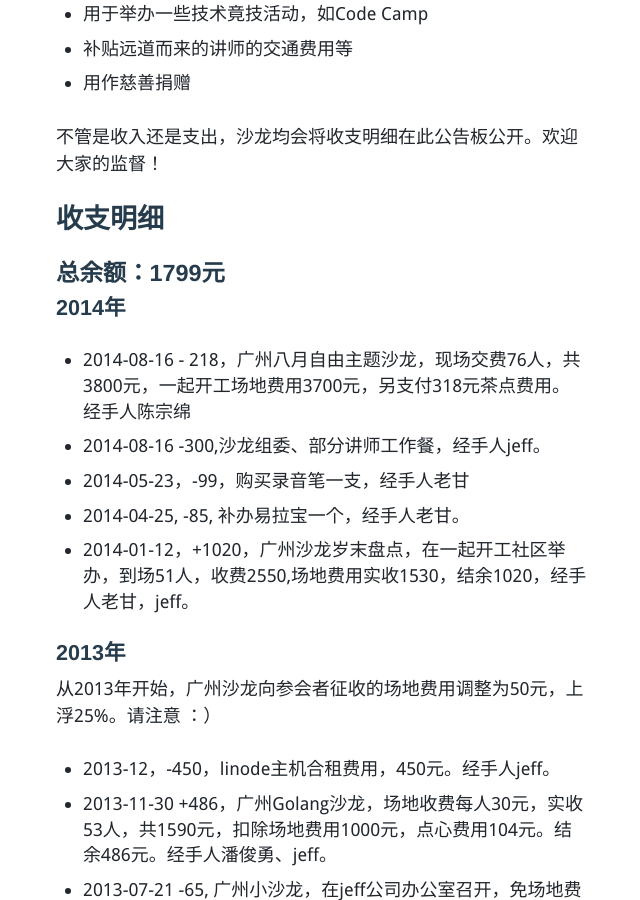
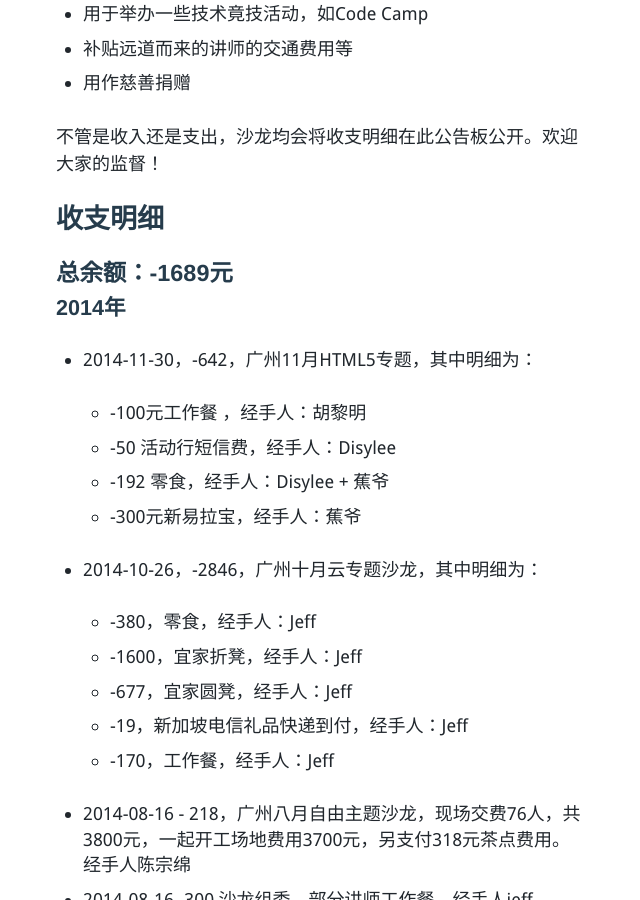
Before and after one commit to techparty-org/techparty-org.github.io, a Jekyll site: the page built from _posts/2008-01-01-finance.markdown, in a window 1280 px wide and 900 px high, scrolled down 771 px. Shown: the whole window, without its empty margins (318-958 px from the left). Built offline with Jekyll 4.4.1, drawn with Linux system fonts in a browser that asks for light colours; nearby versions of some CDN libraries; Markdown is read by kramdown in place of the engine named in the settings; comment, search, counter and statistics services are not loaded.

Commit message:
update finances

```diff
--- a/_posts/2008-01-01-finance.markdown
+++ b/_posts/2008-01-01-finance.markdown
@@ -32,9 +32,19 @@ categories:
 不管是收入还是支出，沙龙均会将收支明细在此公告板公开。欢迎大家的监督！
 
 ##收支明细
-###总余额：1799元
+###总余额：-1689元
 #### 2014年
-
+* 2014-11-30，-642，广州11月HTML5专题，其中明细为：
+    * -100元工作餐 ，经手人：胡黎明
+    * -50 活动行短信费，经手人：Disylee
+    * -192 零食，经手人：Disylee + 蕉爷
+    * -300元新易拉宝，经手人：蕉爷
+* 2014-10-26，-2846，广州十月云专题沙龙，其中明细为：
+    * -380，零食，经手人：Jeff
+    * -1600，宜家折凳，经手人：Jeff
+    * -677，宜家圆凳，经手人：Jeff
+    * -19，新加坡电信礼品快递到付，经手人：Jeff
+    * -170，工作餐，经手人：Jeff
 * 2014-08-16 - 218，广州八月自由主题沙龙，现场交费76人，共3800元，一起开工场地费用3700元，另支付318元茶点费用。经手人陈宗绵
 * 2014-08-16 -300,沙龙组委、部分讲师工作餐，经手人jeff。
 * 2014-05-23，-99，购买录音笔一支，经手人老甘
```
